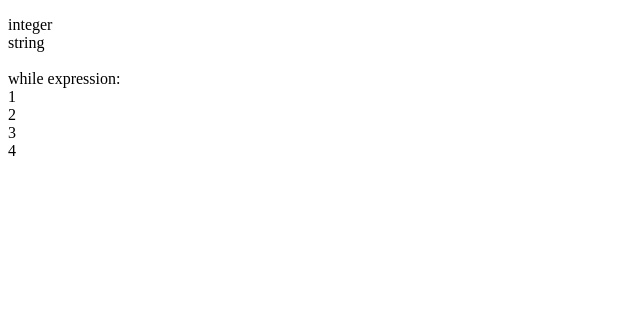
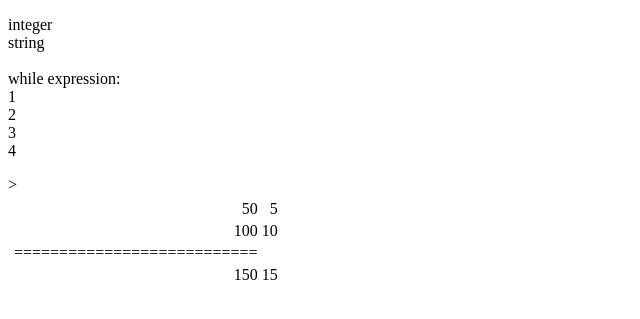
Before and after one commit to Crlwebby/php_mysql, a PHP site: page /test.php in a window 1280 px wide. Shown: the top 319 px of the page, without its empty margins (0-640 px from the left). Run offline with PHP 8.4, Linux system fonts and the light colour scheme.

Commit message:
You can't add a paragraph in a table label, why I tried it for 1 hour?

```diff
--- a/Chapter_one/test.php
+++ b/Chapter_one/test.php
@@ -19,5 +19,24 @@
                 }
             ?>
         </p>
+
+        <table style="border: 0px; padding:3px">
+            <tr>
+                <td style="text-align:right;">50</td>
+                <td style="text-align:right;">5</td>
+            </tr>
+            <tr>
+                <td style="text-align:right;">100</td>
+                <td style="text-align:right;">10</td>
+            </tr>
+            <tr>
+            <td>===========================</td>
+            </tr>
+            <tr>
+                <td style="text-align:right;">150</td>
+                <td style="text-align:right;">15</td>>
+            </tr>
+
+        </table>
     </body>
 </html>
```
Also changed, not shown: Chapter_one/freight.php (+9 -0 lines).
